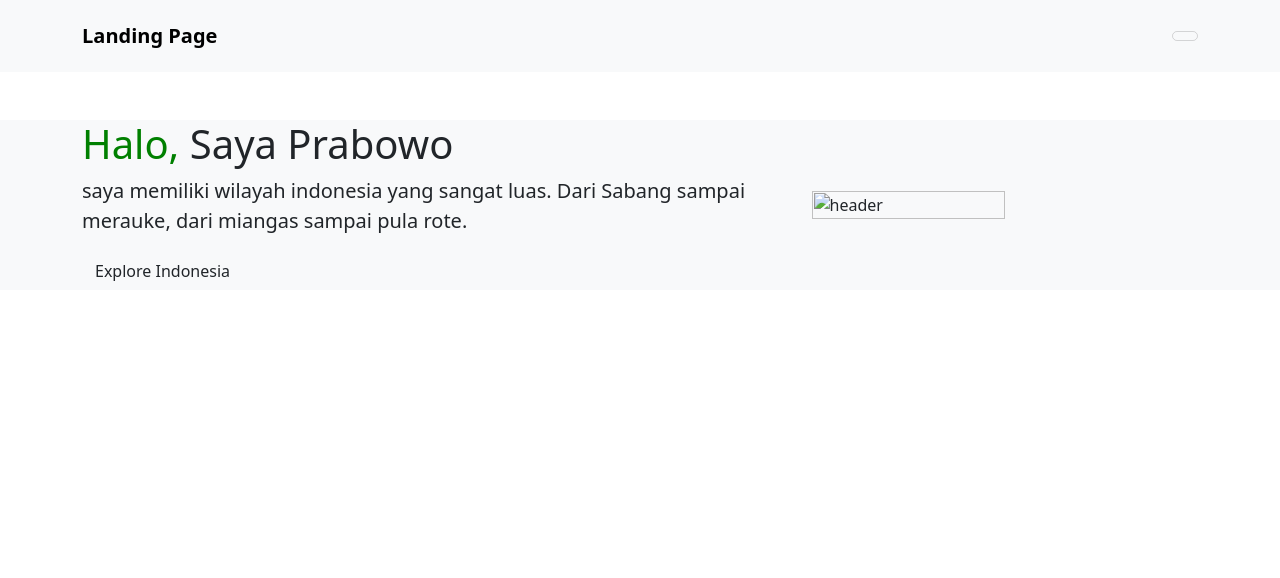
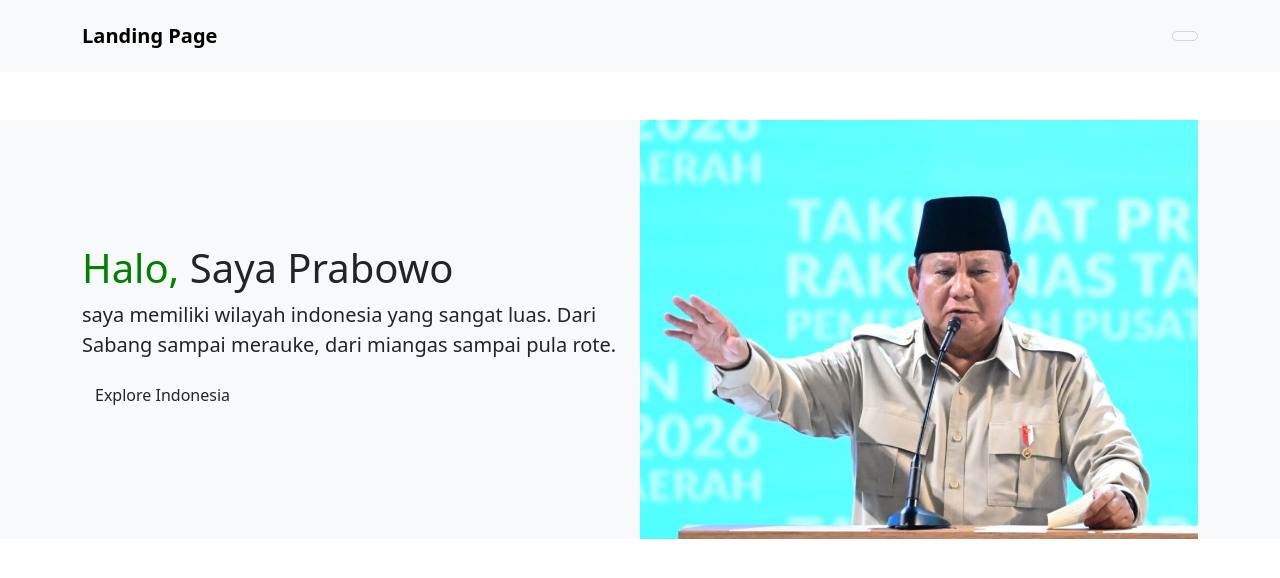
Before and after one commit to fachryadli/Portofolio-Juan, a plain HTML site: page index.html in a window 1280 px wide. Drawn offline with nearby package versions, Linux system fonts and the light colour scheme.

Commit message:
Update index.html

```diff
--- a/index.html
+++ b/index.html
@@ -49,7 +49,7 @@
                     </button>
                     </a>
                   </div>
-                <img class="img-fluid w-50 d-none d-sm-block" src="image/wowo.jpeg" alt="header">
+                <img class="img-fluid w-50 d-none d-sm-block" src="wowo.jpeg" alt="header">
               </div>
           </div>
         </section>
```
